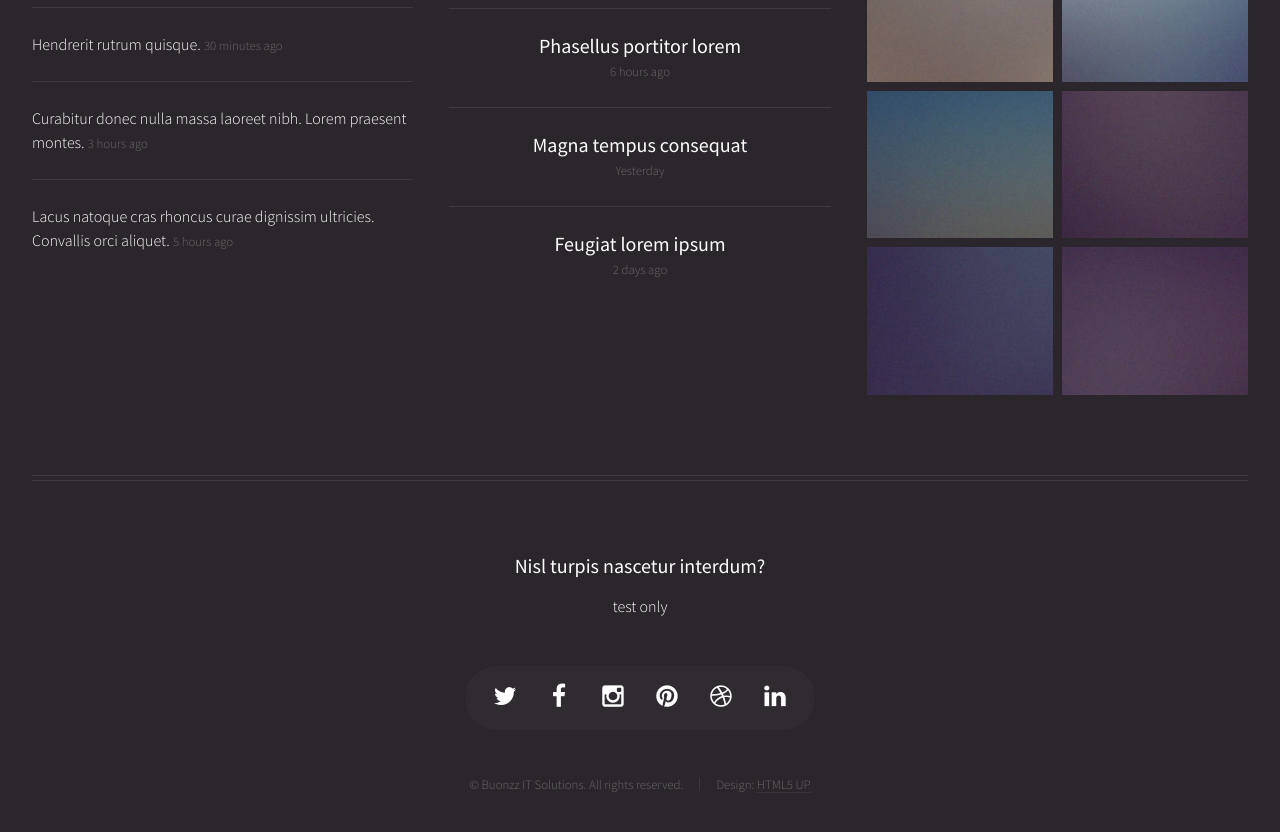
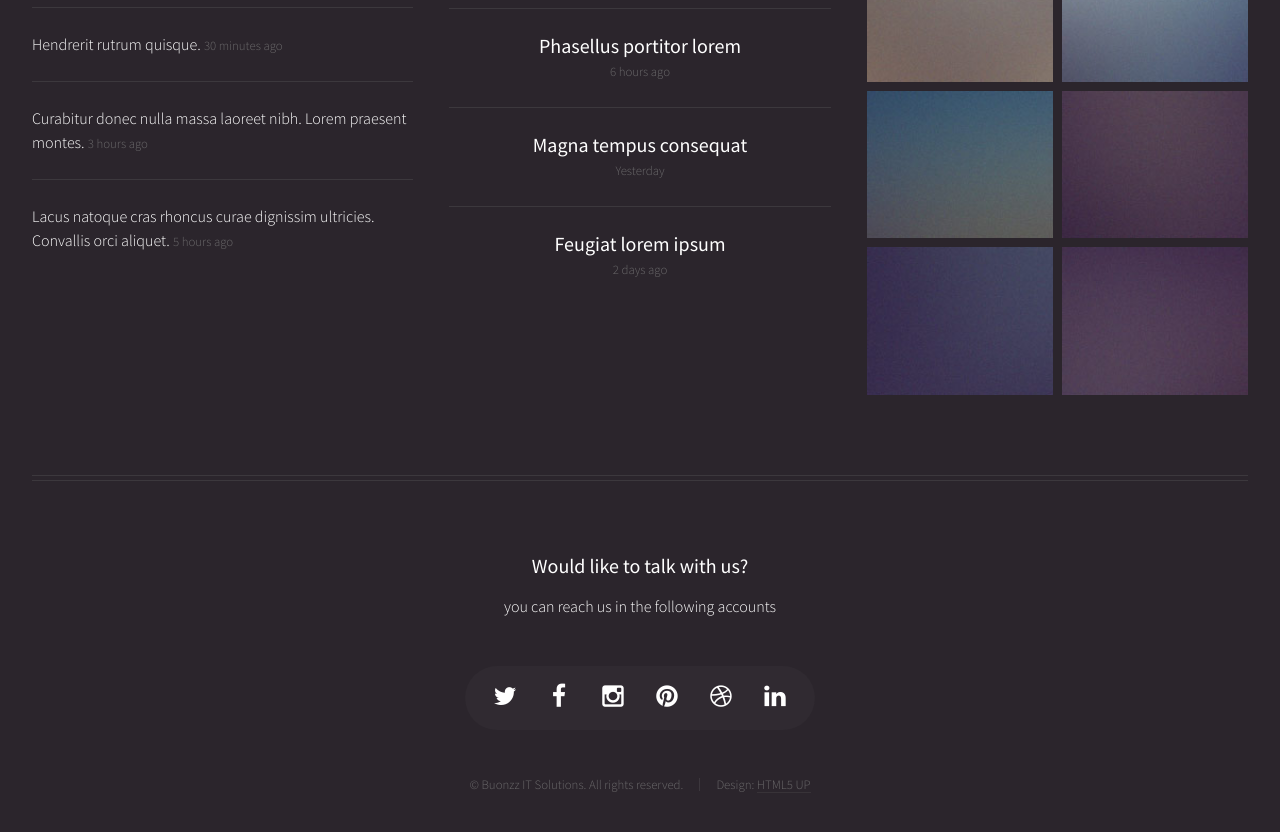
Before and after one commit to biler/biler.github.io, a Jekyll site: the page built from index.html, in a window 1280 px wide and 900 px high, scrolled down 3967 px. Shown: the top 832 px of the window. Built offline with Jekyll 4.4.1, drawn with Linux system fonts in a browser that asks for light colours.

```diff
--- a/_includes/footer.html
+++ b/_includes/footer.html
@@ -115,9 +115,9 @@
     <!-- Contact -->
       <section class="contact">
         <header>
-          <h3>Nisl turpis nascetur interdum?</h3>
+          <h3>Would like to talk with us?</h3>
         </header>
-        <p>test only</p>
+        <p>you can reach us in the following accounts</p>
         <ul class="icons">
           <li><a href="#" class="icon fa-twitter"><span class="label">Twitter</span></a></li>
           <li><a href="https://www.facebook.com/bilersolutions" class="icon fa-facebook"><span class="label">Facebook</span></a></li>
```
Also changed, not shown: evorg.html (added, +48 -0 lines), images/evorg-architecture.png (added).
